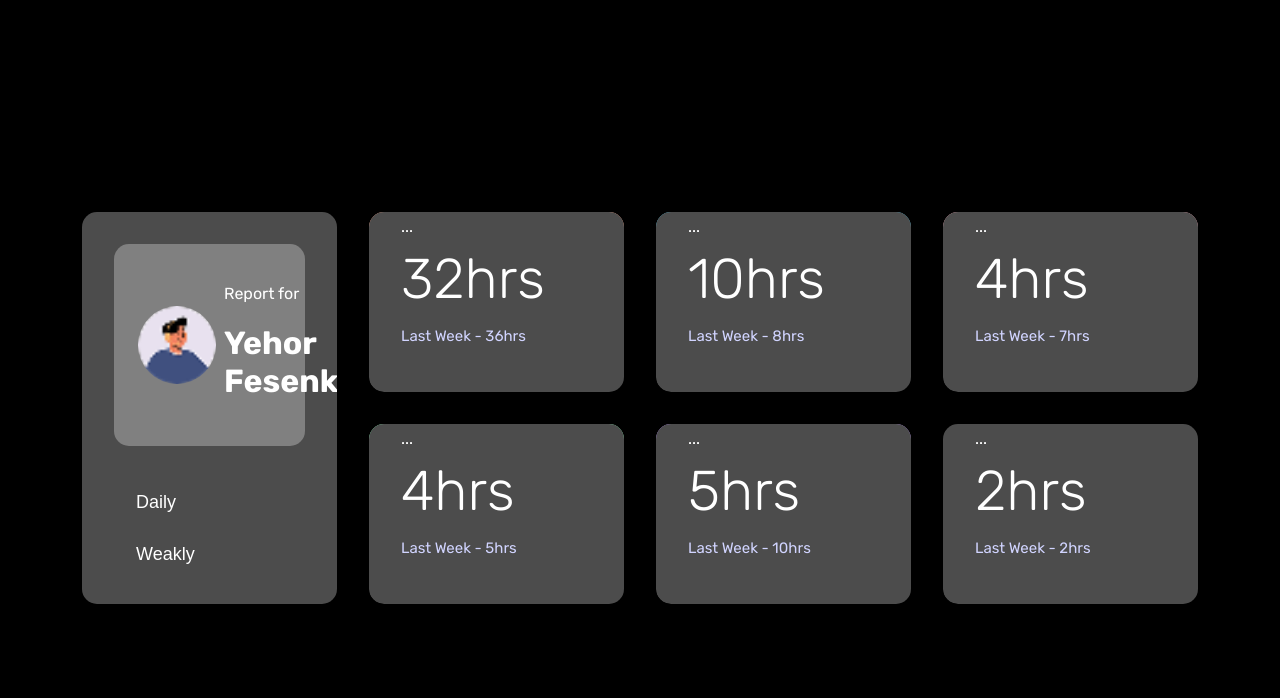
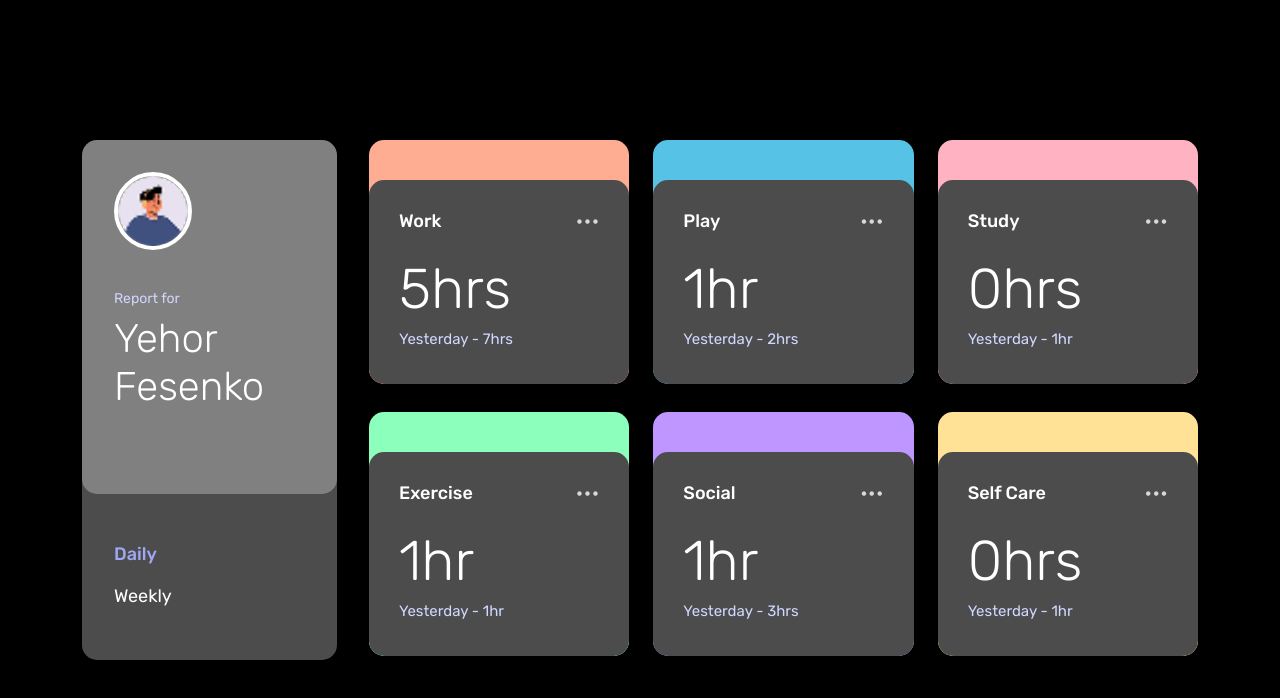
Before and after one commit to Hoak1n/practical-work8, a plain HTML site: page index.html in a window 1280 px wide. Drawn offline with Linux system fonts and the light colour scheme.

Commit message:
Feat: add responsive layout and js logic

```diff
--- a/index.html
+++ b/index.html
@@ -1,5 +1,5 @@
 <!DOCTYPE html>
-<html lang="en">
+<html lang="uk">
   <head>
     <meta charset="UTF-8" />
     <meta name="viewport" content="width=device-width, initial-scale=1.0" />
@@ -7,102 +7,38 @@
     <link rel="stylesheet" href="styles.css" />
   </head>
   <body>
-    <div class="dashboard">
+    <main>
+      <div class="dashboard-grid">
+        <!-- Картка профілю -->
         <div class="profile-card">
-        <div class="profile-info">
+          <!-- Верхня частина профілю -->
+          <div class="profile-card-content">
             <img
               src="assets/images/avatar_male.png"
               alt="User Avatar"
-            class="avatar"
+              class="profile-card-avatar"
             />
-          <div>
+            <div class="profile-card-text">
               <p>Report for</p>
-            <h1>Yehor<br />Fesenko</h1>
+              <h1>Yehor Fesenko</h1>
             </div>
           </div>
-        <div class="timeframes">
-          <button class="active">Daily</button>
-          <button>Weakly</button>
+          <nav class="profile-card-nav">
+            <ul>
+              <li>
+                <a href="#" class="time-link active" data-timeframe="daily">Daily</a>
+              </li>
+              <li>
+                <a href="#" class="time-link" data-timeframe="weekly">Weekly</a>
+              </li>
+            </ul>
+          </nav>
+        </div>
+        <div id="activity-grid" class="activity-grid-container">
+          <div class="loading-text">Loading activity data...</div>
         </div>
       </div>
-
-      <!-- Work -->
-      <div class="activity-card work">
-        <div class="activity-bg"></div>
-        <div class="activity-content">
-          <div class="activity-header">
-            <h2>Work</h2>
-            <span>...</span>
-          </div>
-          <p class="hours">32hrs</p>
-          <p class="previous">Last Week - 36hrs</p>
-        </div>
-      </div>
-
-      <!-- Play -->
-      <div class="activity-card play">
-        <div class="activity-bg"></div>
-        <div class="activity-content">
-          <div class="activity-header">
-            <h2>Play</h2>
-            <span>...</span>
-          </div>
-          <p class="hours">10hrs</p>
-          <p class="previous">Last Week - 8hrs</p>
-        </div>
-      </div>
-
-      <!-- Study -->
-      <div class="activity-card study">
-        <div class="activity-bg"></div>
-        <div class="activity-content">
-          <div class="activity-header">
-            <h2>Study</h2>
-            <span>...</span>
-          </div>
-          <p class="hours">4hrs</p>
-          <p class="previous">Last Week - 7hrs</p>
-        </div>
-      </div>
-
-      <!-- Exercise -->
-      <div class="activity-card exercise">
-        <div class="activity-bg"></div>
-        <div class="activity-content">
-          <div class="activity-header">
-            <h2>Exercise</h2>
-            <span>...</span>
-          </div>
-          <p class="hours">4hrs</p>
-          <p class="previous">Last Week - 5hrs</p>
-        </div>
-      </div>
-
-      <!-- Social -->
-      <div class="activity-card social">
-        <div class="activity-bg"></div>
-        <div class="activity-content">
-          <div class="activity-header">
-            <h2>Social</h2>
-            <span>...</span>
-          </div>
-          <p class="hours">5hrs</p>
-          <p class="previous">Last Week - 10hrs</p>
-        </div>
-      </div>
-
-      <!-- Self Care -->
-      <div class="activity-card selfcare">
-        <div class="activity-bg"></div>
-        <div class="activity-content">
-          <div class="activity-header">
-            <h2>Self Care</h2>
-            <span>...</span>
-          </div>
-          <p class="hours">2hrs</p>
-          <p class="previous">Last Week - 2hrs</p>
-        </div>
-      </div>
-    </div>
+    </main>
+    <script src="script.js" defer></script>
   </body>
 </html>
--- a/script.js
+++ b/script.js
@@ -0,0 +1,129 @@
+// load event to ensure DOM is fully loaded before running script
+document.addEventListener("DOMContentLoaded", () => {
+  // elements
+  const grid = document.getElementById("activity-grid");
+  const timeLinks = document.querySelectorAll(".time-link");
+
+  // global state
+  let currentData = []; // Збережемо тут завантажені дані
+  let currentView = "daily";
+
+  // fetch data from data.json
+  async function fetchActivities() {
+    showLoadingState();
+
+    try {
+      // Виконуємо запит до data.json
+      const response = await fetch("data.json");
+
+      if (!response.ok) {
+        throw new Error(`HTTP error! status: ${response.status}`);
+      }
+      currentData = await response.json();
+
+      // After fetching data, update the cards
+      updateCards(currentView);
+    } catch (error) {
+      console.error("Could not fetch activity data:", error);
+      // if error, show error state
+      showErrorState("Could not load data. Please check data.json.");
+    }
+  }
+
+  // function to update activity cards based on selected timeframe
+  function updateCards(timeframe) {
+    // clear existing cards
+    grid.innerHTML = "";
+
+    let prevText = "Last Week";
+    if (timeframe === "daily") {
+      prevText = "Yesterday";
+    }
+
+    // 3. Проходимося по кожній активності в currentData
+    currentData.forEach((activity) => {
+      const title = activity.title;
+      const timeData = activity.timeframes[timeframe];
+
+      // Якщо раптом даних для 'daily'/'weekly' немає
+      if (!timeData) {
+        console.warn(`No data for ${title} in ${timeframe} view.`);
+        return;
+      }
+
+      const currentHours = timeData.current;
+      const previousHours = timeData.previous;
+
+      // Створюємо CSS-клас для кольору фону
+      const cssClass = title.toLowerCase().replace(" ", "-");
+
+      // Створюємо HTML-код для однієї картки
+      const cardHtml = `
+                <div class="activity-card bg-card-${cssClass}">
+                    <!-- Внутрішній темний блок -->
+                    <div class="activity-card-content">
+
+                        <!-- Шапка: Назва і '...' -->
+                        <div class="activity-card-header">
+                            <h2>${title}</h2>
+                            <a href="#" aria-label="More options for ${title}">•••</a>
+                        </div>
+
+                        <!-- Тіло: Години і 'previous' -->
+                        <div class="activity-card-body">
+                            <p class="hours">
+                                ${currentHours}hr${currentHours !== 1 ? "s" : ""}
+                            </p>
+                            <p class="previous">
+                                ${prevText} - ${previousHours}hr${previousHours !== 1 ? "s" : ""}
+                            </p>
+                        </div>
+
+                    </div>
+                </div>
+            `;
+
+      // Вставляємо створений HTML всередину grid
+      grid.insertAdjacentHTML("beforeend", cardHtml);
+    });
+  }
+
+  // Обробники подій для кнопок
+  timeLinks.forEach((link) => {
+    // Додаємо слухач 'click' до кожного посилання
+    link.addEventListener("click", (e) => {
+      e.preventDefault(); // Забороняємо посиланню перезавантажувати сторінку
+
+      // Отримуємо новий 'timeframe'  з data-атрибута
+      const newView = link.dataset.timeframe;
+
+      // Якщо вже натиснули на активний, нічого не робимо
+      if (newView === currentView) {
+        return;
+      }
+
+      //  Знімаємо 'active' з усіх посилань
+      timeLinks.forEach((l) => l.classList.remove("active"));
+      // Додаємо 'active' тільки тому, на який натиснули
+      link.classList.add("active");
+
+      // Зберігаємо новий вид і оновлюємо картки
+      currentView = newView;
+      updateCards(currentView);
+    });
+  });
+
+  //  Допоміжні функції для стану UI
+  // (Показує "Loading..." під час завантаження fetch)
+  function showLoadingState() {
+    grid.innerHTML = '<p class="loading-text">Loading activity data...</p>';
+  }
+
+  // (Показує помилку, якщо fetch не вдався)
+  function showErrorState(message) {
+    grid.innerHTML = `<p class="error-text">${message}</p>`;
+  }
+
+  // Починаємо завантаження даних, як тільки скрипт запустився
+  fetchActivities();
+});
--- a/styles.css
+++ b/styles.css
@@ -1,6 +1,13 @@
 @import url("https://fonts.googleapis.com/css2?family=Rubik:wght@300;400;500;700;900&display=swap");
 
 :root {
+  /* Кольори з дизайну */
+  --color-very-dark-blue: #0d1323;
+
+  --color-dark-blue: #4c4c4c;
+  --color-desaturated-blue: #34397b;
+  --color-pale-blue: #d0d8ff;
+  --color-pale-blue-nav: #6f76c8;
   --white: #ffffff;
   --navy950: #000000;
   --navy900: #4c4c4c;
@@ -17,132 +24,346 @@
   --gray200: #d0d0d0;
 }
 
+* {
+  box-sizing: border-box;
+  margin: 0;
+  padding: 0;
+}
+
 body {
   font-family: "Rubik", "sans-serif";
   background-color: var(--navy950);
   color: var(--white);
+  min-height: 100vh;
   display: flex;
   justify-content: center;
   align-items: center;
-  height: 100vh;
+  padding: 24px;
 }
 
-.dashboard {
+main {
+  width: 100%;
+  max-width: 1116px;
+  margin: 0 auto;
+}
+
+.dashboard-grid {
   display: grid;
-  grid-template-columns: repeat(4, 1fr);
-  grid-auto-rows: 180px;
+  grid-template-columns: 1fr;
   gap: 32px;
-  width: 1116px;
 }
 
 .profile-card {
-  grid-row: span 2;
   background-color: var(--navy900);
   border-radius: 15px;
-  gap: 8px;
   overflow: hidden;
+  box-shadow: 0 4px 15px rgba(0, 0, 0, 0.2);
   display: flex;
   flex-direction: column;
-  justify-content: space-between;
-  padding: 32px;
 }
 
-.profile-info {
+.profile-card-content {
   background-color: var(--purple600);
-  padding: 24px;
+  padding: 31px 30px;
   border-radius: 15px;
   gap: 8px;
   display: flex;
   align-items: center;
+  flex-grow: 1;
 }
 
-.avatar {
+.profile-card-avatar {
   width: 78px;
   height: 78px;
   border-radius: 50%;
+  border: 4px solid var(--white);
+  flex-shrink: 0;
 }
 
-.timeframes {
-  display: flex;
-  flex-direction: column;
-  gap: 8px;
-  padding: 16px;
+.profile-card-text p {
+  color: var(--navy200);
+  font-size: 14px;
 }
 
-.timeframes button {
-  font-weight: 400;
-  line-height: 21px;
-  letter-spacing: 0;
-  background: none;
-  border: none;
-  color: var(--white);
-  font-size: 18px;
-  cursor: pointer;
-  text-align: left;
-  margin-top: 21px;
+.profile-card-text h1 {
+  font-size: 24px;
+  padding-top: 8px;
+  font-weight: 300;
+  line-height: 1.2;
 }
 
-.timeframes button:active,
-.timeframes button:hover {
+.profile-card-nav {
+  padding: 24px 32px;
+}
+
+.profile-card-nav ul {
+  list-style: none;
+  display: flex;
+  justify-content: space-between;
+}
+
+.time-link {
+  font-size: 18px;
+  color: var(--white);
+  text-decoration: none;
+  transition: color 0.3s ease;
+}
+
+.time-link:hover {
   color: var(--purple500);
 }
 
-/* Card */
-.activity-card {
-  position: relative;
-  border-radius: 15px;
-  overflow: hidden;
+.time-link.active {
+  color: var(--purple500);
+  font-weight: 500;
 }
 
-.activity-bg {
-  height: 60px;
+.activity-grid-container {
+  display: grid;
+  grid-template-columns: 1fr;
+  gap: 32px;
 }
 
-.activity-content {
-  background-color: var(--navy900);
+.activity-card {
   border-radius: 15px;
+  box-shadow: 0 4px 15px rgba(0, 0, 0, 0.2);
+  position: relative;
+  overflow: hidden;
+  display: flex;
   gap: 8px;
-  padding: 32px;
-  position: absolute;
-  bottom: 0;
-  width: 100%;
 }
 
-.hours {
-  font-size: 56px;
-  line-height: 66px;
-  font-weight: 300;
-  margin: 10px 0 5px;
+.bg-card-work {
+  background-color: var(--orange300);
+}
+.bg-card-play {
+  background-color: var(--blue300);
+}
+.bg-card-study {
+  background-color: var(--pink400);
+}
+.bg-card-exercise {
+  background-color: var(--green400);
+}
+.bg-card-social {
+  background-color: var(--purple700);
+}
+.bg-card-self-care {
+  background-color: var(--yellow300);
 }
 
-.previous {
-  color: var(--navy200);
-  font-size: 15px;
-  line-height: 18px;
-  letter-spacing: 0;
-  font-weight: 400;
+.activity-card-content {
+  background-color: var(--color-dark-blue);
+  padding: 31px 30px;
+  border-radius: 15px;
+  position: relative;
+  z-index: 10;
+  transition: background-color 0.3s ease;
+  margin-top: 45px;
+  flex-grow: 1;
 }
 
-.work .activity-bg {
-  background-color: var(--orange300);
+.activity-card-header {
+  display: flex;
+  justify-content: space-between;
+  align-items: center;
+  margin-bottom: 8px;
+}
+.activity-card-header h2 {
+  font-size: 18px;
+  font-weight: 500;
+  line-height: 21px;
+}
+.activity-card-header a {
+  color: #d8d8d8;
+  text-decoration: none;
+  font-size: 1.3rem;
+  line-height: 1;
+}
+.activity-card-header a:hover {
+  color: white;
 }
 
-.play .activity-bg {
-  background-color: var(--blue300);
+.activity-card-body {
+  display: flex;
+  justify-content: space-between;
+  align-items: center;
+}
+.activity-card-body .hours {
+  font-size: 32px;
+  font-weight: 300;
+}
+.activity-card-body .previous {
+  font-weight: 400;
+  font-size: 15px;
+  color: var(--color-pale-blue);
 }
 
-.study .activity-bg {
-  background-color: var(--pink400);
+/* --- Media Queries --- */
+/* Планшети (md) */
+@media (min-width: 768px) {
+  main {
+    width: auto;
+  }
+  .dashboard-grid {
+    grid-template-columns: repeat(3, 1fr);
+    max-width: 612px;
+  }
+
+  .profile-card {
+    grid-column: span 3;
+    height: 203px;
+  }
+
+  .profile-card-content {
+    flex-direction: row;
+    align-items: center;
+    justify-content: flex-start;
+    gap: 20px;
+    height: 133px;
+    padding: 34.5px 32px;
+  }
+
+  .profile-card-text h1 {
+    font-size: 24px;
+    padding-top: 8px;
+  }
+
+  .profile-card-nav {
+    height: 70px;
+    padding: 0 24px;
+    display: flex;
+    align-items: center;
+    justify-content: center;
+  }
+
+  .profile-card-nav ul {
+    flex-direction: row;
+    justify-content: flex-start;
+    gap: 75px;
+  }
+
+  .activity-grid-container {
+    grid-column: span 3;
+    grid-template-columns: repeat(3, 1fr);
+    gap: 24px;
+  }
+
+  .activity-card {
+    height: 213px;
+  }
+
+  .activity-card-content {
+    margin-top: 33px;
+    padding: 21.5px 25.5px;
+  }
+
+  .activity-card-header h2 {
+    font-size: 18px;
+    font-weight: 500;
+  }
+
+  .activity-card-body {
+    flex-direction: column;
+    align-items: flex-start;
+    gap: 8px;
+  }
+
+  .activity-card-body .hours {
+    font-size: 56px;
+    font-weight: 300;
+  }
+
+  .activity-card-body .previous {
+    font-size: 15px;
+    font-weight: 400;
+  }
 }
 
-.exercise .activity-bg {
-  background-color: var(--green400);
+/* Декстопи (lg) */
+@media (min-width: 1024px) {
+  .activity-card {
+    height: 244px;
+  }
+
+  .activity-card-content {
+    margin-top: 40px;
+    padding: 31px 30px;
+  }
+
+  .dashboard-grid {
+    max-width: 1116px;
+    grid-template-columns: repeat(4, 1fr);
+  }
+  .profile-card {
+    grid-row: span 2;
+    grid-column: span 1;
+    height: auto;
+  }
+  .profile-card-content {
+    flex-direction: column;
+    align-items: flex-start;
+    padding-bottom: 3rem;
+    gap: 40px;
+    height: 354px;
+    padding: 32px;
+  }
+  .profile-card-text h1 {
+    font-size: 40px;
+  }
+  .profile-card-nav {
+    padding-top: 28px;
+    padding-left: 32px;
+    padding-bottom: 32px;
+    flex-grow: 1;
+    height: 166px;
+    align-items: left;
+    justify-content: left;
+  }
+  .profile-card-nav ul {
+    flex-direction: column;
+    gap: 20px;
+    justify-content: flex-start;
+  }
+  .activity-grid-container {
+    grid-column: span 3;
+    grid-template-columns: repeat(3, 1fr);
+    grid-row: span 2;
+  }
+
+  .activity-card-header {
+    margin-bottom: 24px;
+  }
+  .activity-card-body {
+    flex-direction: column;
+    align-items: flex-start;
+    gap: 8px;
+  }
+  .activity-card-body .hours {
+    font-size: 56px;
+  }
+  .activity-card-body .previous {
+    font-size: 15px;
+    line-height: 18px;
+    font-weight: 400;
+    margin-top: 0px;
+  }
 }
 
-.social .activity-bg {
-  background-color: var(--purple700);
+/* Стан завантаження / Помилки */
+.loading-text,
+.error-text {
+  color: var(--color-pale-blue);
+  text-align: center;
+  padding: 2.5rem;
+}
+.error-text {
+  color: var(--color-study);
 }
 
-.self-care .activity-bg {
-  background-color: var(--yellow300);
+@media (min-width: 1024px) {
+  .loading-text,
+  .error-text {
+    grid-column: span 3;
+  }
 }
```
Also changed, not shown: data.json (+6 -6 lines). Lines whose indentation alone changed are shown as unchanged.
